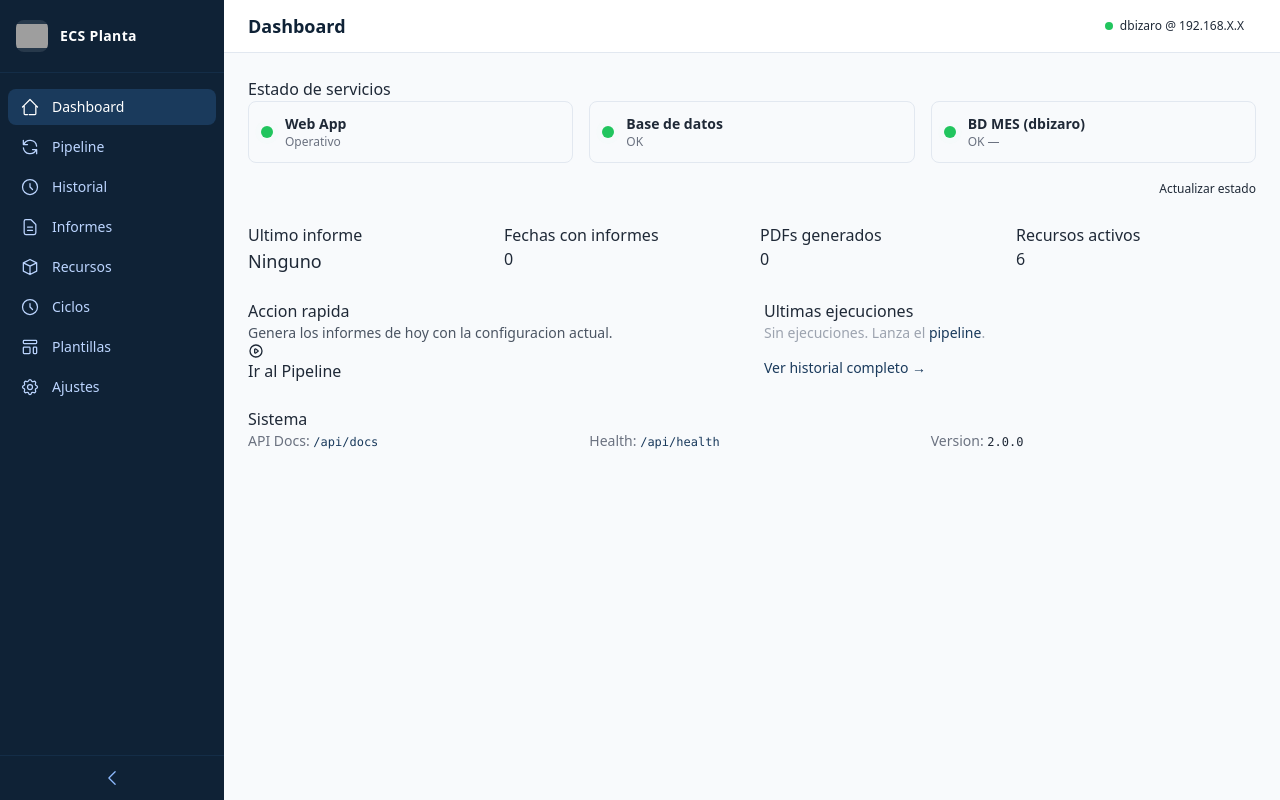
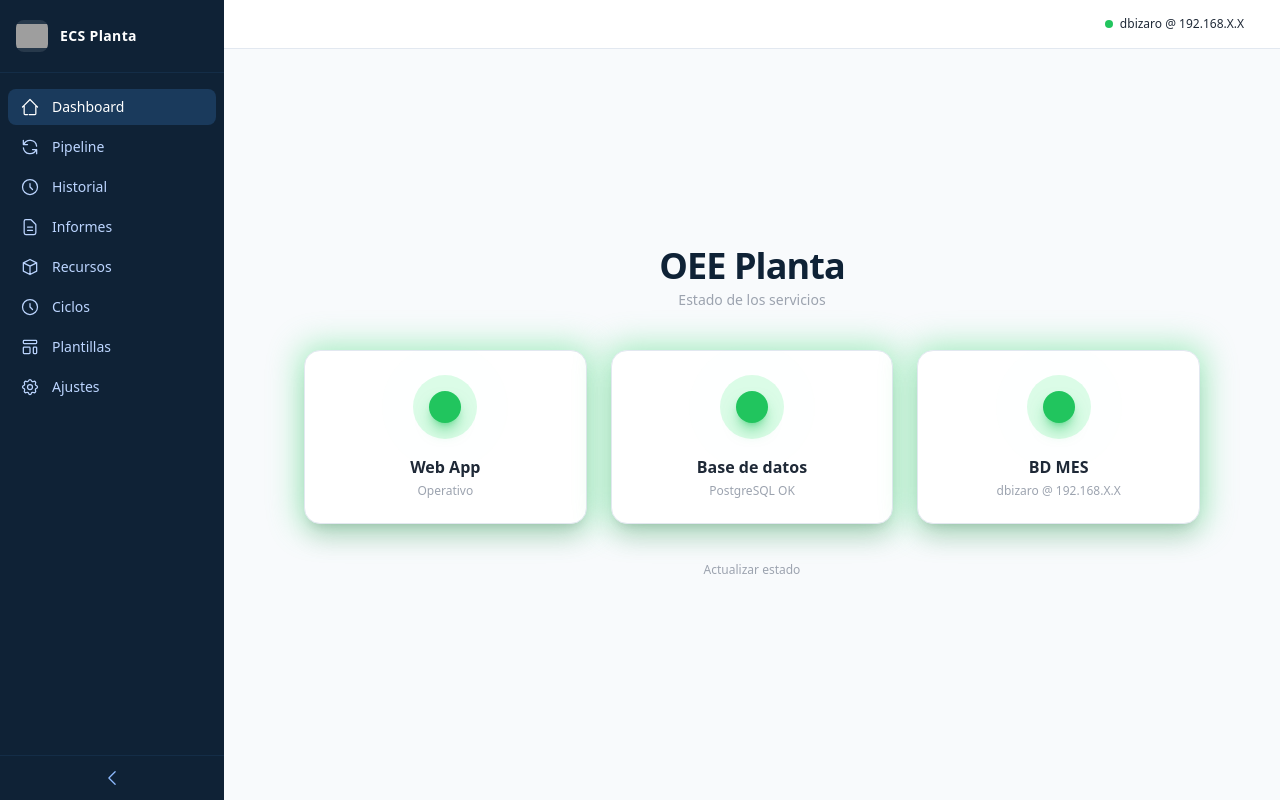
Before and after one commit to eeguskiza/analisis_datos, a FastAPI app: page / in a window 1280 px wide. Run offline with FastAPI, Linux system fonts and the light colour scheme; some libraries are stand-ins or nearby versions; grey boxes are pictures that could not be loaded.

Commit message:
Rediseño UI: dashboard solo LEDs, visor PDF inline, recursos y ciclos limpios
Dashboard:
- Solo los 3 indicadores de servicios con efecto glow/3D
- Cards con hover elevación y halo de color según estado
- Sin stats ni secciones extra — limpio y directo

Informes:
- Visor PDF embebido con <object>+<iframe> fallback (no descarga)
- Toolbar con "Nueva pestaña" y "Descargar" como opciones secundarias
- Árbol más compacto

Recursos:
- Cards por sección (LINEAS/TALLADORAS) en vez de tabla plana
- Toggle switch visual para activo/inactivo
- Formulario inline para añadir nuevo recurso

Ciclos:
- Grid compacto por sección > máquina con referencia + input pzs/h
- Sin tabla — layout de cards con inputs directos
- Buscador global por máquina o referencia
- Indicador de refs sin valor (amarillo)

Co-Authored-By: Claude Opus 4.6 (1M context) <noreply@anthropic.com>

```diff
--- a/templates/dashboard.html
+++ b/templates/dashboard.html
@@ -1,141 +1,100 @@
 {% extends "base.html" %}
 {% block title %}Dashboard — OEE Planta{% endblock %}
-{% block page_title %}Dashboard{% endblock %}
+{% block page_title %}{% endblock %}
 
 {% block content %}
-<div x-data="dashboardData()" x-init="checkServices()" class="space-y-6">
+<div x-data="dashboardData()" x-init="checkServices()" class="flex items-center justify-center" style="min-height: calc(100vh - 120px);">
 
-  <!-- Service LEDs -->
-  <div class="card">
-    <div class="card-header">Estado de servicios</div>
-    <div class="card-body">
-      <div class="grid grid-cols-1 sm:grid-cols-3 gap-4">
+  <!-- Banner 3D con los 3 indicadores -->
+  <div class="w-full max-w-4xl">
 
-        <!-- Web -->
-        <div class="flex items-center gap-3 p-3 rounded-lg border border-surface-200">
-          <div class="relative">
-            <div class="w-3 h-3 rounded-full" :class="services.web.ok ? 'bg-green-500' : 'bg-red-500'"></div>
-            <div x-show="services.web.ok" class="absolute inset-0 w-3 h-3 rounded-full bg-green-500 animate-ping opacity-30"></div>
-          </div>
-          <div>
-            <div class="text-sm font-semibold">Web App</div>
-            <div class="text-xs text-gray-500" x-text="services.web.msg">Comprobando...</div>
-          </div>
-        </div>
+    <!-- Titulo -->
+    <div class="text-center mb-10">
+      <h1 class="text-4xl font-black text-brand-800 tracking-tight">OEE Planta</h1>
+      <p class="text-sm text-gray-400 mt-1">Estado de los servicios</p>
+    </div>
 
-        <!-- DB local -->
-        <div class="flex items-center gap-3 p-3 rounded-lg border border-surface-200">
-          <div class="relative">
-            <div class="w-3 h-3 rounded-full" :class="services.db.ok === true ? 'bg-green-500' : services.db.ok === false ? 'bg-red-500' : 'bg-yellow-500 animate-pulse'"></div>
-            <div x-show="services.db.ok === true" class="absolute inset-0 w-3 h-3 rounded-full bg-green-500 animate-ping opacity-30"></div>
-          </div>
-          <div>
-            <div class="text-sm font-semibold">Base de datos</div>
-            <div class="text-xs text-gray-500" x-text="services.db.msg">Comprobando...</div>
-          </div>
-        </div>
+    <!-- 3 cards con efecto 3D -->
+    <div class="grid grid-cols-1 sm:grid-cols-3 gap-6">
 
-        <!-- BD MES -->
-        <div class="flex items-center gap-3 p-3 rounded-lg border border-surface-200">
-          <div class="relative">
-            <div class="w-3 h-3 rounded-full" :class="services.mes.ok === true ? 'bg-green-500' : services.mes.ok === false ? 'bg-red-500' : 'bg-yellow-500 animate-pulse'"></div>
-            <div x-show="services.mes.ok === true" class="absolute inset-0 w-3 h-3 rounded-full bg-green-500 animate-ping opacity-30"></div>
-          </div>
-          <div>
-            <div class="text-sm font-semibold">BD MES (dbizaro)</div>
-            <div class="text-xs text-gray-500 truncate max-w-[200px]" x-text="services.mes.msg">Comprobando...</div>
+      <!-- Web App -->
+      <div class="group relative">
+        <div class="absolute -inset-1 rounded-2xl opacity-50 blur-lg transition-all duration-500"
+             :class="services.web.ok ? 'bg-green-400 group-hover:opacity-75' : 'bg-red-400'"></div>
+        <div class="relative bg-white rounded-2xl p-6 shadow-xl border border-surface-200
+                    transform transition-all duration-300 hover:-translate-y-1 hover:shadow-2xl">
+          <div class="flex flex-col items-center text-center gap-4">
+            <!-- LED grande -->
+            <div class="relative">
+              <div class="w-16 h-16 rounded-full flex items-center justify-center"
+                   :class="services.web.ok ? 'bg-green-100' : services.web.ok === false ? 'bg-red-100' : 'bg-yellow-100'">
+                <div class="w-8 h-8 rounded-full shadow-lg"
+                     :class="services.web.ok ? 'bg-green-500 shadow-green-500/50' : services.web.ok === false ? 'bg-red-500 shadow-red-500/50' : 'bg-yellow-500 shadow-yellow-500/50 animate-pulse'"></div>
+              </div>
+              <div x-show="services.web.ok" class="absolute inset-0 w-16 h-16 rounded-full bg-green-400 animate-ping opacity-20"></div>
+            </div>
+            <div>
+              <div class="font-bold text-gray-800">Web App</div>
+              <div class="text-xs text-gray-400 mt-1 h-4" x-text="services.web.ok ? 'Operativo' : services.web.msg"></div>
+            </div>
           </div>
         </div>
       </div>
-      <div class="mt-3 text-right">
-        <button @click="checkServices()" class="btn-ghost btn-sm text-xs" :disabled="checking">
-          <span x-show="checking" class="spinner border-brand-600"></span>
-          Actualizar estado
-        </button>
+
+      <!-- Base de datos -->
+      <div class="group relative">
+        <div class="absolute -inset-1 rounded-2xl opacity-50 blur-lg transition-all duration-500"
+             :class="services.db.ok ? 'bg-green-400 group-hover:opacity-75' : services.db.ok === false ? 'bg-red-400' : 'bg-yellow-400'"></div>
+        <div class="relative bg-white rounded-2xl p-6 shadow-xl border border-surface-200
+                    transform transition-all duration-300 hover:-translate-y-1 hover:shadow-2xl">
+          <div class="flex flex-col items-center text-center gap-4">
+            <div class="relative">
+              <div class="w-16 h-16 rounded-full flex items-center justify-center"
+                   :class="services.db.ok ? 'bg-green-100' : services.db.ok === false ? 'bg-red-100' : 'bg-yellow-100'">
+                <div class="w-8 h-8 rounded-full shadow-lg"
+                     :class="services.db.ok ? 'bg-green-500 shadow-green-500/50' : services.db.ok === false ? 'bg-red-500 shadow-red-500/50' : 'bg-yellow-500 shadow-yellow-500/50 animate-pulse'"></div>
+              </div>
+              <div x-show="services.db.ok" class="absolute inset-0 w-16 h-16 rounded-full bg-green-400 animate-ping opacity-20"></div>
+            </div>
+            <div>
+              <div class="font-bold text-gray-800">Base de datos</div>
+              <div class="text-xs text-gray-400 mt-1 h-4" x-text="services.db.ok ? 'PostgreSQL OK' : services.db.msg"></div>
+            </div>
+          </div>
+        </div>
       </div>
-    </div>
-  </div>
 
-  <!-- Stat cards -->
-  <div class="grid grid-cols-1 sm:grid-cols-2 lg:grid-cols-4 gap-4">
-    <div class="stat-card">
-      <div class="stat-label">Ultimo informe</div>
-      <div class="stat-value text-lg">{{ last_date or 'Ninguno' }}</div>
-    </div>
-    <div class="stat-card">
-      <div class="stat-label">Fechas con informes</div>
-      <div class="stat-value">{{ total_dates }}</div>
-    </div>
-    <div class="stat-card">
-      <div class="stat-label">PDFs generados</div>
-      <div class="stat-value">{{ total_pdfs }}</div>
-    </div>
-    <div class="stat-card">
-      <div class="stat-label">Recursos activos</div>
-      <div class="stat-value">{{ n_recursos }}</div>
-    </div>
-  </div>
-
-  <!-- Quick actions -->
-  <div class="grid grid-cols-1 lg:grid-cols-2 gap-6">
-    <div class="card">
-      <div class="card-header">Accion rapida</div>
-      <div class="card-body space-y-3">
-        <p class="text-sm text-gray-600">Genera los informes de hoy con la configuracion actual.</p>
-        <a href="/pipeline" class="btn-primary">
-          <svg class="w-4 h-4" fill="none" stroke="currentColor" stroke-width="2" viewBox="0 0 24 24">
-            <path stroke-linecap="round" stroke-linejoin="round" d="M14.752 11.168l-3.197-2.132A1 1 0 0010 9.87v4.263a1 1 0 001.555.832l3.197-2.132a1 1 0 000-1.664z"/>
-            <path stroke-linecap="round" stroke-linejoin="round" d="M21 12a9 9 0 11-18 0 9 9 0 0118 0z"/>
-          </svg>
-          Ir al Pipeline
-        </a>
+      <!-- BD MES -->
+      <div class="group relative">
+        <div class="absolute -inset-1 rounded-2xl opacity-50 blur-lg transition-all duration-500"
+             :class="services.mes.ok ? 'bg-green-400 group-hover:opacity-75' : services.mes.ok === false ? 'bg-red-400' : 'bg-yellow-400'"></div>
+        <div class="relative bg-white rounded-2xl p-6 shadow-xl border border-surface-200
+                    transform transition-all duration-300 hover:-translate-y-1 hover:shadow-2xl">
+          <div class="flex flex-col items-center text-center gap-4">
+            <div class="relative">
+              <div class="w-16 h-16 rounded-full flex items-center justify-center"
+                   :class="services.mes.ok ? 'bg-green-100' : services.mes.ok === false ? 'bg-red-100' : 'bg-yellow-100'">
+                <div class="w-8 h-8 rounded-full shadow-lg"
+                     :class="services.mes.ok ? 'bg-green-500 shadow-green-500/50' : services.mes.ok === false ? 'bg-red-500 shadow-red-500/50' : 'bg-yellow-500 shadow-yellow-500/50 animate-pulse'"></div>
+              </div>
+              <div x-show="services.mes.ok" class="absolute inset-0 w-16 h-16 rounded-full bg-green-400 animate-ping opacity-20"></div>
+            </div>
+            <div>
+              <div class="font-bold text-gray-800">BD MES</div>
+              <div class="text-xs text-gray-400 mt-1 h-4 max-w-[180px] truncate"
+                   x-text="services.mes.ok ? (services.mes.database + ' @ ' + services.mes.server) : 'Sin conexion'"></div>
+            </div>
+          </div>
+        </div>
       </div>
     </div>
 
-    <div class="card">
-      <div class="card-header">Ultimas ejecuciones</div>
-      <div class="card-body">
-        {% if ejecuciones %}
-        <div class="space-y-2">
-          {% for e in ejecuciones %}
-          <a href="/historial" class="flex items-center justify-between p-2 rounded-lg hover:bg-surface-50 text-sm">
-            <div class="flex items-center gap-2">
-              <span class="w-2 h-2 rounded-full {{ 'bg-green-500' if e.status == 'completed' else 'bg-red-500' if e.status == 'error' else 'bg-yellow-500' }}"></span>
-              <span class="font-medium">{{ e.fecha_inicio }}</span>
-              <span class="text-xs px-1.5 py-0.5 rounded {{ 'bg-blue-100 text-blue-700' if e.source == 'db' else 'bg-gray-100 text-gray-600' }}">{{ e.source }}</span>
-            </div>
-            <span class="text-xs text-gray-400">{{ e.n_pdfs }} PDFs</span>
-          </a>
-          {% endfor %}
-        </div>
-        {% else %}
-        <p class="text-sm text-gray-400">Sin ejecuciones. Lanza el <a href="/pipeline" class="text-brand-600 hover:underline">pipeline</a>.</p>
-        {% endif %}
-        <div class="mt-3">
-          <a href="/historial" class="text-sm text-brand-600 hover:underline">Ver historial completo &rarr;</a>
-        </div>
-      </div>
-    </div>
-  </div>
-
-  <!-- System info -->
-  <div class="card">
-    <div class="card-header">Sistema</div>
-    <div class="card-body">
-      <div class="grid grid-cols-1 sm:grid-cols-3 gap-4 text-sm">
-        <div>
-          <span class="text-gray-500">API Docs:</span>
-          <a href="/api/docs" target="_blank" class="text-brand-600 hover:underline font-mono text-xs">/api/docs</a>
-        </div>
-        <div>
-          <span class="text-gray-500">Health:</span>
-          <a href="/api/health" target="_blank" class="text-brand-600 hover:underline font-mono text-xs">/api/health</a>
-        </div>
-        <div>
-          <span class="text-gray-500">Version:</span>
-          <span class="font-mono text-xs">2.0.0</span>
-        </div>
-      </div>
+    <!-- Refresh -->
+    <div class="text-center mt-8">
+      <button @click="checkServices()" class="text-xs text-gray-400 hover:text-brand-600 transition-colors" :disabled="checking">
+        <span x-show="checking" class="spinner border-gray-400 mr-1"></span>
+        <span x-text="checking ? 'Comprobando...' : 'Actualizar estado'"></span>
+      </button>
     </div>
   </div>
 </div>
@@ -147,9 +106,8 @@ function dashboardData() {
     services: {
       web: { ok: null, msg: 'Comprobando...' },
       db:  { ok: null, msg: 'Comprobando...' },
-      mes: { ok: null, msg: 'Comprobando...' },
+      mes: { ok: null, msg: 'Comprobando...', server: '', database: '' },
     },
-
     async checkServices() {
       this.checking = true;
       try {
@@ -158,7 +116,7 @@ function dashboardData() {
         this.services = {
           web: data.services.web || { ok: true, msg: 'Operativo' },
           db:  data.services.db  || { ok: false, msg: 'No disponible' },
-          mes: data.services.mes || { ok: false, msg: 'No configurado' },
+          mes: data.services.mes || { ok: false, msg: 'No configurado', server: '', database: '' },
         };
       } catch (e) {
         this.services.web = { ok: false, msg: 'Error de red' };
```
Also changed, not shown: api/routers/pages.py (+1 -13 lines), templates/ciclos.html (+55 -150 lines), templates/informes.html (+47 -69 lines), templates/recursos.html (+69 -83 lines).
